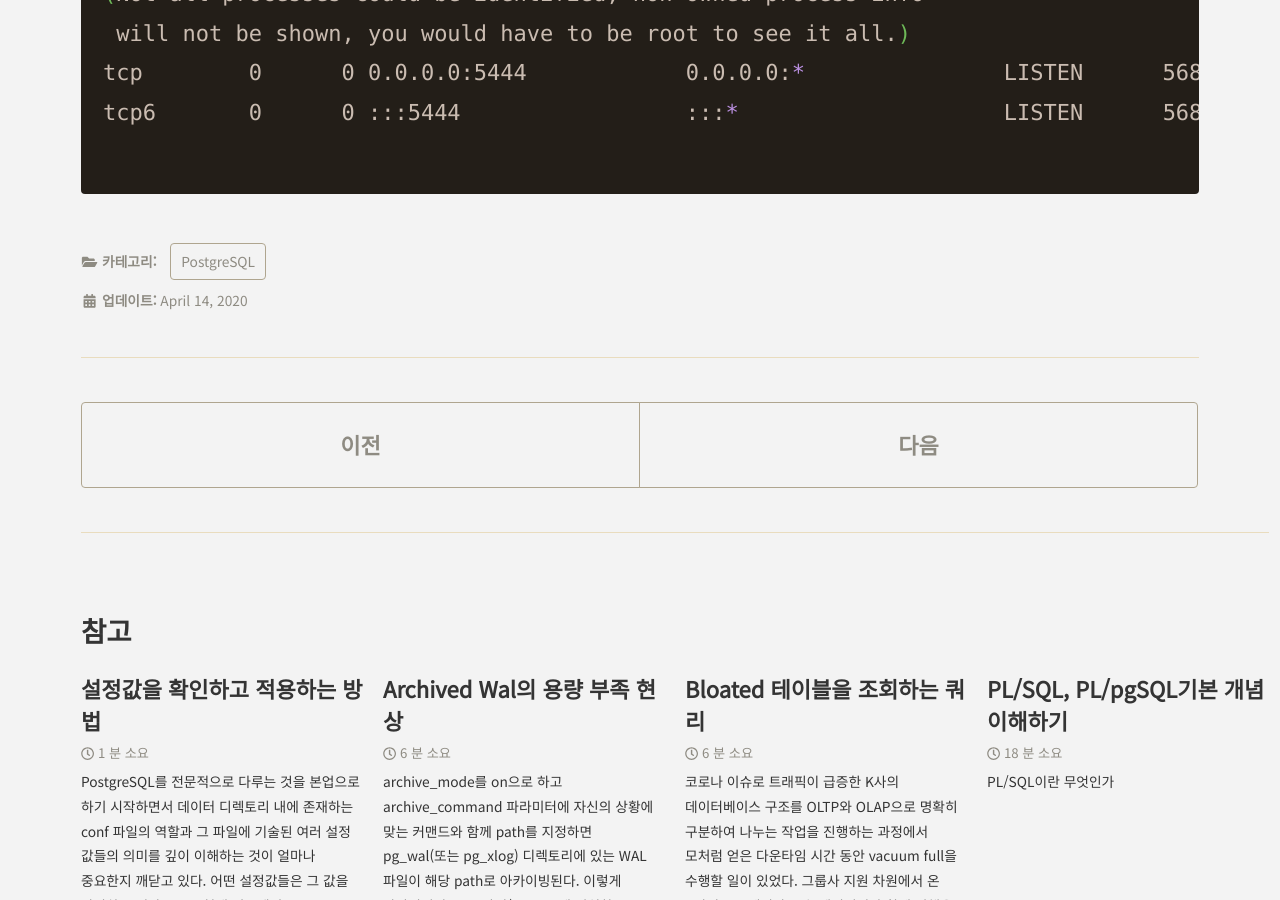
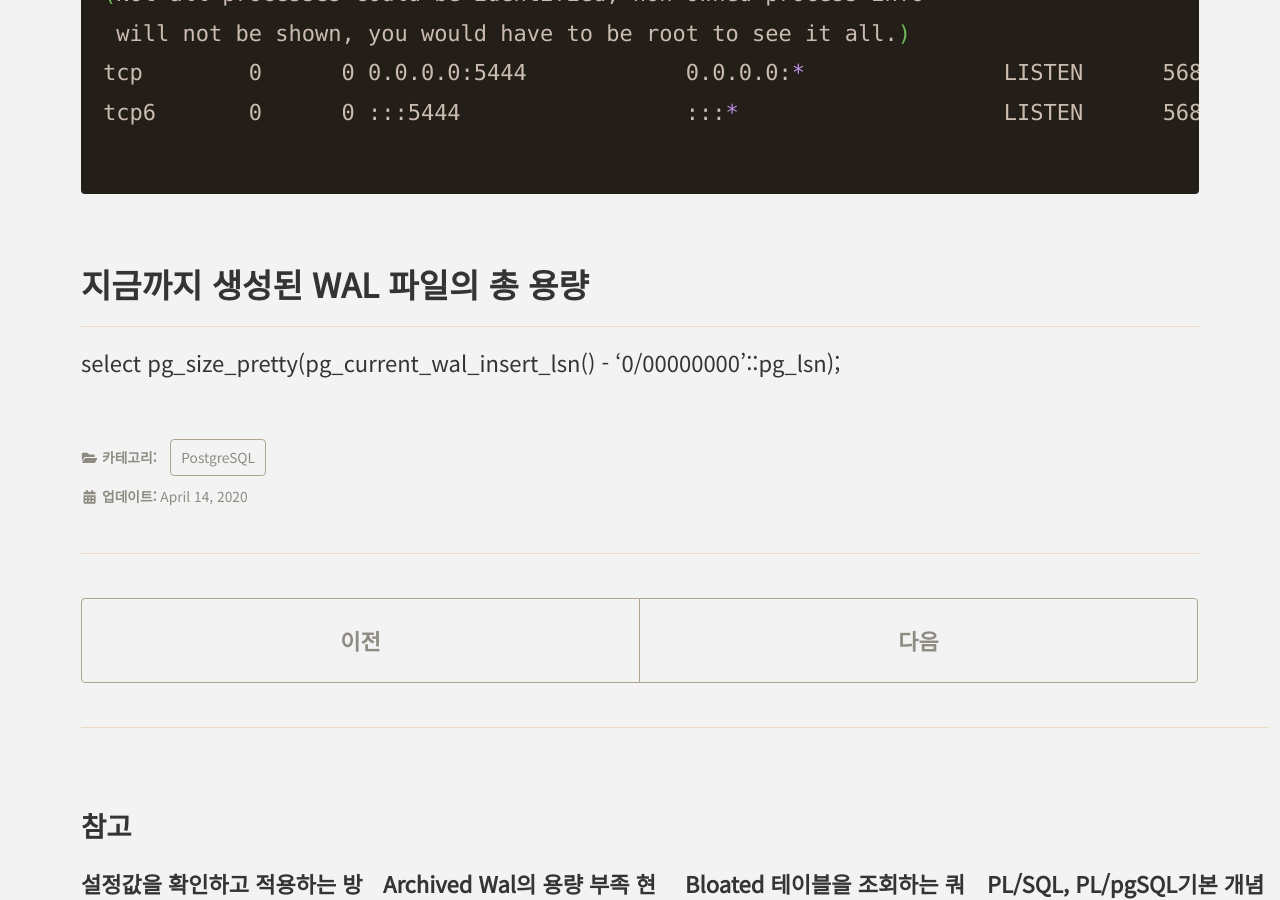
Before and after one commit to coiy/coiy.github.io, a Jekyll site: the page built from _posts/2020-04-14-useful_queries.md, in a window 1280 px wide and 900 px high, scrolled down 3042 px. Built offline with Jekyll 4.4.1, drawn with Linux system fonts in a browser that asks for light colours; cached includes are drawn as plain includes.

Commit message:
쿼리 추가.

````diff
--- a/_posts/2020-04-14-useful_queries.md
+++ b/_posts/2020-04-14-useful_queries.md
@@ -74,3 +74,5 @@ tcp        0      0 0.0.0.0:5444            0.0.0.0:*               LISTEN
 tcp6       0      0 :::5444                 :::*                    LISTEN      5682/edb-postgres
 
 ```
+## 지금까지 생성된 WAL 파일의 총 용량
+select pg_size_pretty(pg_current_wal_insert_lsn() - '0/00000000'::pg_lsn);
````
